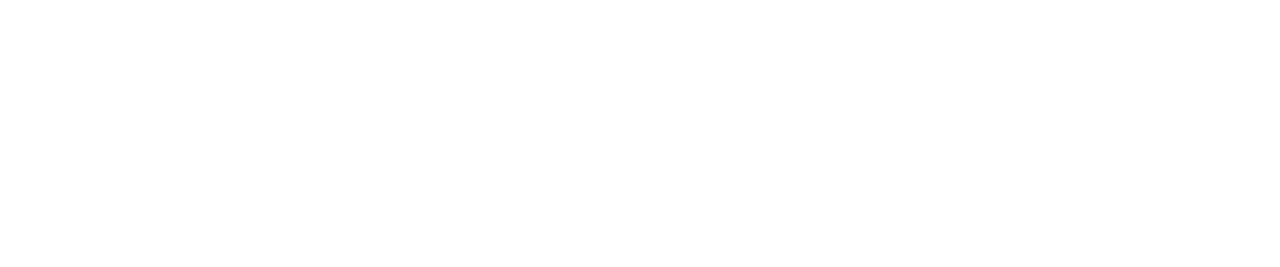
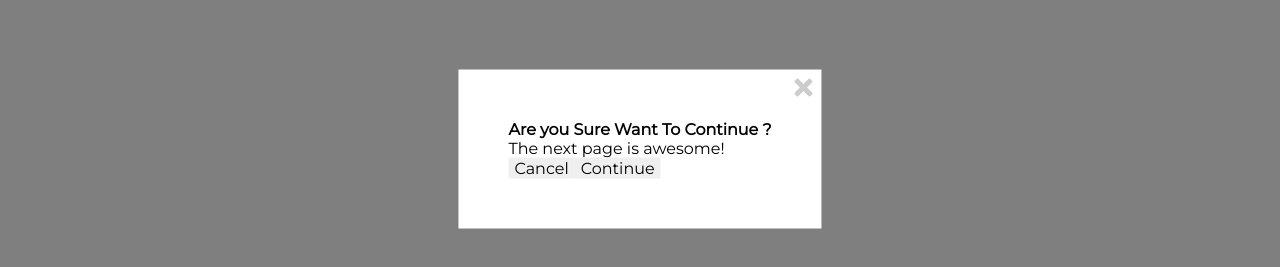
Before and after one commit to j51217123/food-ordering, a React (Create React App) app: page / in a window 1280 px wide. Shown: the part 251-518 px from the top of the page. Built offline with nearby package versions, Linux system fonts and the light colour scheme; no server answers.

Commit message:
update modal

```diff
--- /dev/null
+++ b/src/components/Modal.jsx
@@ -0,0 +1,33 @@
+import React from "react";
+import Portal from "../components/Portal";
+
+import { ReactComponent as CloseIcon } from "../images/CloseIcon.svg";
+
+const Modal = ({ isOpenModal, data }) => {
+  const handleCloseModal = (isOpenModal) => {};
+
+  return (
+    <Portal customRootId={"add-to-cart-portal-root"}>
+      <div className="modalBackground">
+        <div className="modal-mask"></div>
+        <div className="modal-container">
+          <button onClick={handleCloseModal} className="modal-close-btn">
+            <CloseIcon className="close-icon" />
+          </button>
+          <div className="title">
+            <h1>Are you Sure Want To Continue ? </h1>
+          </div>
+          <div className="body">
+            <p>The next page is awesome!</p>
+          </div>
+          <div className="footer">
+            <button onClick={handleCloseModal}>Cancel</button>
+            <button>Continue</button>
+          </div>
+        </div>
+      </div>
+    </Portal>
+  );
+};
+
+export default Modal;
--- /dev/null
+++ b/src/components/Portal.jsx
@@ -0,0 +1,27 @@
+import { useEffect } from "react";
+import ReactDOM from "react-dom";
+
+const Portal = ({ children, customRootId }) => {
+  let portalRoot;
+  const rootId = customRootId || "portal-root";
+
+  useEffect(
+    () => () => {
+      portalRoot.parentElement.removeChild(portalRoot);
+    },
+    [portalRoot]
+  );
+
+  if (document.getElementById(rootId)) {
+    portalRoot = document.getElementById(rootId);
+  } else {
+    const divDOM = document.createElement("div");
+    divDOM.id = rootId;
+    document.body.appendChild(divDOM);
+    portalRoot = divDOM;
+  }
+
+  return ReactDOM.createPortal(children, portalRoot);
+};
+
+export default Portal;
--- a/src/pages/Index.jsx
+++ b/src/pages/Index.jsx
@@ -1,19 +1,34 @@
-import React, { useEffect, useState } from "react";
+import React, { useEffect, useRef, useState } from "react";
 import axios from "axios";
+
+import Modal from "../components/Modal";
+import Portal from "../components/Portal";
 
 import LogoIcon from "../images/Logo.svg";
 import ShoppingBag from "../images/ShoppingBag.svg";
 
 const Index = () => {
   const [productsData, setProductsData] = useState([]);
-
-  const handleAddToCart = () => {
-    alert("alert");
-  };
+  const [currentProductData, setCurrentProductData] = useState(null);
+  const [isOpenModal, setIsOpenModal] = useState(false);
 
   useEffect(() => {
     getProductsData();
   }, []);
+
+  const handleAddToCart = (product) => {
+    handleOpenModal();
+    sentCurrentProductData(product);
+  };
+
+  const sentCurrentProductData = (product) => {
+    setCurrentProductData(product);
+    // console.log(currentProductData);
+  };
+
+  const handleOpenModal = () => {
+    setIsOpenModal(true);
+  };
 
   const getProductsData = async () => {
     const productsData = await axios.get("http://localhost:3020/data");
@@ -65,14 +80,16 @@
           <ul className="prods-list padding-md">
             {productsData &&
               productsData.map((product) => {
-                console.log(product);
+                console.log("hi");
                 return (
                   <li>
                     <div className="prod-box m-bottom-md">
                       <div className="prod-img-box">
-                        <a href="/">
-                          <img src={product.image} alt="" />
-                        </a>
+                        <img
+                          src={product.image}
+                          alt={product.image}
+                          title={product.image}
+                        />
                       </div>
                       <div className="prod-info padding-lg">
                         <h3 className="prod-title m-bottom-sm">
@@ -86,8 +103,10 @@
                         </div>
                       </div>
                       <button
-                        className="add-to-cart padding-xs d-flex justify-content-center align-items-center"
-                        onClick={handleAddToCart}>
+                        className="add-to-cart fz-12 padding-xs d-flex justify-content-center align-items-center"
+                        onClick={() => {
+                          handleAddToCart(product);
+                        }}>
                         <img
                           className="m-right-xs"
                           src={ShoppingBag}
@@ -95,15 +114,14 @@
                           width="20"
                           height="20"
                         />
-                        <a href="" className="fz-12">
-                          ADD TO CART
-                        </a>
+                        ADD TO CART
                       </button>
                     </div>
                   </li>
                 );
               })}
           </ul>
+          <Modal open={isOpenModal} />
         </div>
       </main>
     </div>
--- /dev/null
+++ b/src/styles/_components/_modal.scss
@@ -0,0 +1,28 @@
+.modal-container{
+    position: fixed;
+    top: 50%;
+    left: 50%;
+    padding: 50px;
+    transform: translate(-50%, -50%);
+    background-color: $white;
+    z-index: 3;
+}
+
+.modal-mask{
+    position: fixed;
+    top: 0;
+    left: 0;
+    width: 100vw;
+    height: 100vh;
+    background: #00000080;
+    z-index: 2;
+}
+
+.modal-close-btn{
+    position: absolute;
+    right: 5px;
+    top: 5px;
+    padding: 0;
+    background-color: $white;
+    cursor: pointer;
+}
--- a/src/styles/_pages/_index.scss
+++ b/src/styles/_pages/_index.scss
@@ -41,8 +41,6 @@
         max-width: 1200px;
         row-gap: 20px;
 
-
-
         li {
             flex: 1 1 25%;
 
@@ -56,14 +54,10 @@
                     width: 100%;
                     height: 158px;
 
-                    a{
+                    img{
+                        display: block;
+                        width: 260px;
                         height: 100%;
-                        display: block;
-
-                        img{
-                            width: 100%;
-                            height: 100%;
-                        }
                     }
 
                     &:hover{
@@ -105,11 +99,7 @@
                     width: 100%;
                     cursor: pointer;
                     background-color: #F17228;
-
-                    a{
-
-                        color: $white;
-                    }
+                    color: $white;
 
                     &:hover{
                         filter:brightness(1.1);
--- a/src/styles/main.scss
+++ b/src/styles/main.scss
@@ -22,7 +22,7 @@
 // ==========================================================================
 // Import component folder
 // ==========================================================================
-
+@import './_components/modal';
 
 // ==========================================================================
 // Import pages folder
```
Also changed, not shown: src/images/CloseIcon.svg (added).
